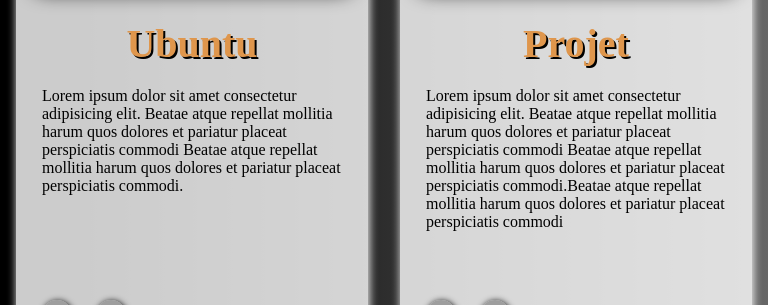
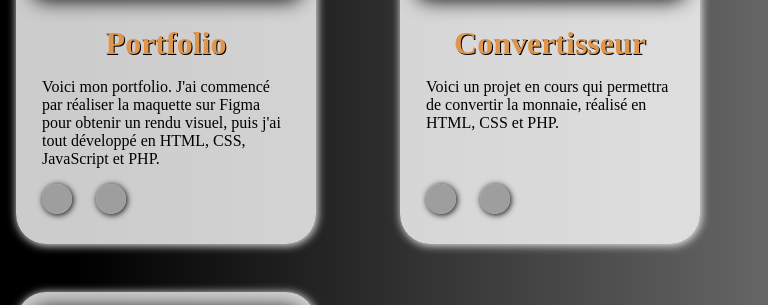
Before and after one commit to NicolasDallari/portfolioV1, a PHP site: page /projets in a window 768 px wide. Shown: the part 564-869 px from the top of the page. Run offline with PHP 8.4, Linux system fonts and the light colour scheme; some libraries are stand-ins or nearby versions; some web fonts are replaced; grey boxes are pictures that could not be loaded.

Commit message:
site pret , rectification multiple

```diff
--- a/public/css/apropos.css
+++ b/public/css/apropos.css
@@ -32,6 +32,7 @@
 p {
     color: aliceblue;
     font-size: 22px;
+    padding-bottom: 15px;
 }
 /* Media query pour les écrans de moins de 1024px (version mobile) */
 @media screen and (max-width: 1024px) {
--- a/public/css/projet.css
+++ b/public/css/projet.css
@@ -30,6 +30,7 @@
     justify-content: center;
 }
 .carte {
+    max-width: 330px;
     position: relative;
     margin-bottom: 1em;
     padding: 1em;
@@ -48,7 +49,8 @@
 
 .image {
     width: 100%;
-    height: 35%;
+    height: 200px; /* Assure que le conteneur a une hauteur fixe */
+
 }
 .texte {
     width: 100%;
@@ -70,15 +72,15 @@
 }
 .image-site{
     width: 100%;
-    height: 100%;
+    height: 200px;
     object-fit: cover;
     border-radius: 5%;
     box-shadow: 1px 1px 20px #000000;
 }
 h3 {
-    text-shadow:  2px 2px black;
+    text-shadow:  1px 1px black;
     text-align: center;
-    font-size: 2.5rem;
+    font-size: 200%;
     padding: 0.5em;
     color: rgb(223, 150, 76);
 }
@@ -103,6 +105,11 @@
         gap: 2rem;
     }
  }
+ @media screen and (max-width: 1024px ){
+    .carte {
+        max-width: 300px;
+    }
+ }
  @media screen and (max-width: 800px ){
     .container-projets {
         gap: 2rem;
--- a/public/css/style.css
+++ b/public/css/style.css
@@ -147,7 +147,7 @@
 .NomPrénom { font-size: 5.5vw; margin-bottom: 2%; }
 
 .Métier {
-    text-shadow:  3px 3px black;
+    text-shadow:  1.5px 1.5px black;
     color: rgb(193, 33, 33);
 }
 
@@ -240,7 +240,7 @@
     h2.NomPrénom { font-size: 10vw; }
 
     h3.Métier {
-        font-size: 1.4em;
+        font-size: 4vw;
     }
 
     section.image-fond,
--- a/templates/apropos.php
+++ b/templates/apropos.php
@@ -23,7 +23,7 @@
             </section>
             <section class="texte-parcour">
                 <h2 class="qui-h2"> Qui suis-je ?</h2>
-                <p class="qui-p">Hello, moi, c'est Nicolas. J'ai 37 ans, je vis actuellement dans un petit village d'Auvergne, et je suis développeur web fullstack!
+                <p class="qui-p">Bonjour moi, c'est Nicolas. J'ai 37 ans, je vis actuellement dans un petit village d'Auvergne et je suis le père d'une petite famille de 3 enfants.
                 </p>
                 <h2 class="pourquoi-h2"> Pourquoi ce métier ?</h2>
                 <p class="pourquoi-p">Je me suis longtemps cherché en essayant divers métiers, tous aussi différents les uns que les autres. Je me suis
@@ -33,8 +33,7 @@
                 </p>
                 <h2 class="parcour-h2"> Mon parcour</h2>
                 <p class="parcour-p">
-                    Pour mener à bien ce projet, j'ai choisi une formation intensive de 6 mois en développement web fullstack avec l'école O'clock,
-                    qui m'a permis d'apprendre les bases de ce métier passionnant : HTML, CSS, JavaScript, PHP et Symfony.
+                Pour concrétiser ce projet, j'ai suivi une formation intensive de 6 mois en développement web fullstack avec l'école O'clock. Cette expérience m'a permis d'acquérir les fondamentaux de ce métier passionnant : HTML, CSS, JavaScript, PHP, Laravel et Symfony. Depuis, je code chaque jour pour approfondir ces compétences et continuer à progresser, avec l'ambition d'intégrer une entreprise qui me donnera ma chance.
                 </p>
             </section>
             <section class="image-portrait">
--- a/templates/projet.php
+++ b/templates/projet.php
@@ -27,11 +27,29 @@
                 <div class="container-projets">
                     <div class="carte">
                         <div class="image">
-                            <img class="image-site" src="docs/images/téléchargement (1).jpeg" alt="image du site">
+                            <img class="image-site" src="docs/images/accueilPortfolio.webp" alt="image du site">
                         </div>
                         <div class="texte">
-                            <h3>Ubuntu</h3>
-                            <p>Lorem ipsum dolor sit amet consectetur adipisicing elit. Beatae atque repellat mollitia harum quos dolores et pariatur placeat perspiciatis commodi Beatae atque repellat mollitia harum quos dolores et pariatur placeat perspiciatis commodi.
+                            <h3>Portfolio</h3>
+                            <p>Voici mon portfolio. J'ai commencé par réaliser la maquette sur Figma pour obtenir un rendu visuel, puis j'ai tout développé en HTML, CSS, JavaScript et PHP.
+                            </p>
+                            <div class="liens">
+                                <a href="https://github.com/NicolasDallari/portfolioV1">
+                                    <img class="imageLienGithub" src="docs/images/github fond noir.png" alt="image lien du site github">
+                                </a>
+                                <a href="https://www.portfolio.dallarinicolas.fr/">
+                                    <img class="imageliensite" src="docs/images/imageliensite.png" alt="image lien du site">
+                                </a>
+                            </div>
+                        </div>
+                    </div>
+                    <div class="carte">
+                        <div class="image">
+                            <img class="image-site" src="docs/images/projetencour.jpeg" alt="image du site">
+                        </div>
+                        <div class="texte">
+                            <h3>Convertisseur</h3>
+                            <p>Voici un projet en cours qui permettra de convertir la monnaie, réalisé en HTML, CSS et PHP.
                             </p>
                             <div class="liens">
                                 <a href="">
@@ -48,27 +66,8 @@
                             <img class="image-site" src="docs/images/projetencour.jpeg" alt="image du site">
                         </div>
                         <div class="texte">
-                            <h3>Projet </h3>
-                            <p>Lorem ipsum dolor sit amet consectetur adipisicing elit. Beatae atque repellat mollitia harum quos dolores et pariatur placeat perspiciatis
-                                commodi Beatae atque repellat mollitia harum quos dolores et pariatur placeat perspiciatis commodi.Beatae atque repellat mollitia harum quos dolores et pariatur placeat perspiciatis commodi
-                            </p>
-                            <div class="liens">
-                                <a href="">
-                                    <img class="imageLienGithub" src="docs/images/github fond noir.png" alt="image lien du site github">
-                                </a>
-                                <a href="">
-                                    <img class="imageliensite" src="docs/images/imageliensite.png" alt="image lien du site">
-                                </a>
-                            </div>
-                        </div>
-                    </div>
-                    <div class="carte">
-                        <div class="image">
-                            <img class="image-site" src="docs/images/téléchargement.jpeg" alt="image du site">
-                        </div>
-                        <div class="texte">
-                            <h3>Logo</h3>
-                            <p>Lorem ipsum dolor sit amet consectetur adipisicing elit. Beatae atque repellat mollitia harum quos dolores et pariatur placeat perspiciatis .
+                            <h3>Age animaux</h3>
+                            <p>Voici un projet en cours qui vous permettra de connaître l'âge de votre animal en années humaines.
                             </p>
                             <div class="liens">
                                 <a href="">
```
Also changed, not shown: public/css/competences.css (+28 -10 lines), public/js/animationIndex.js (+5 -5 lines), 4 other files.
